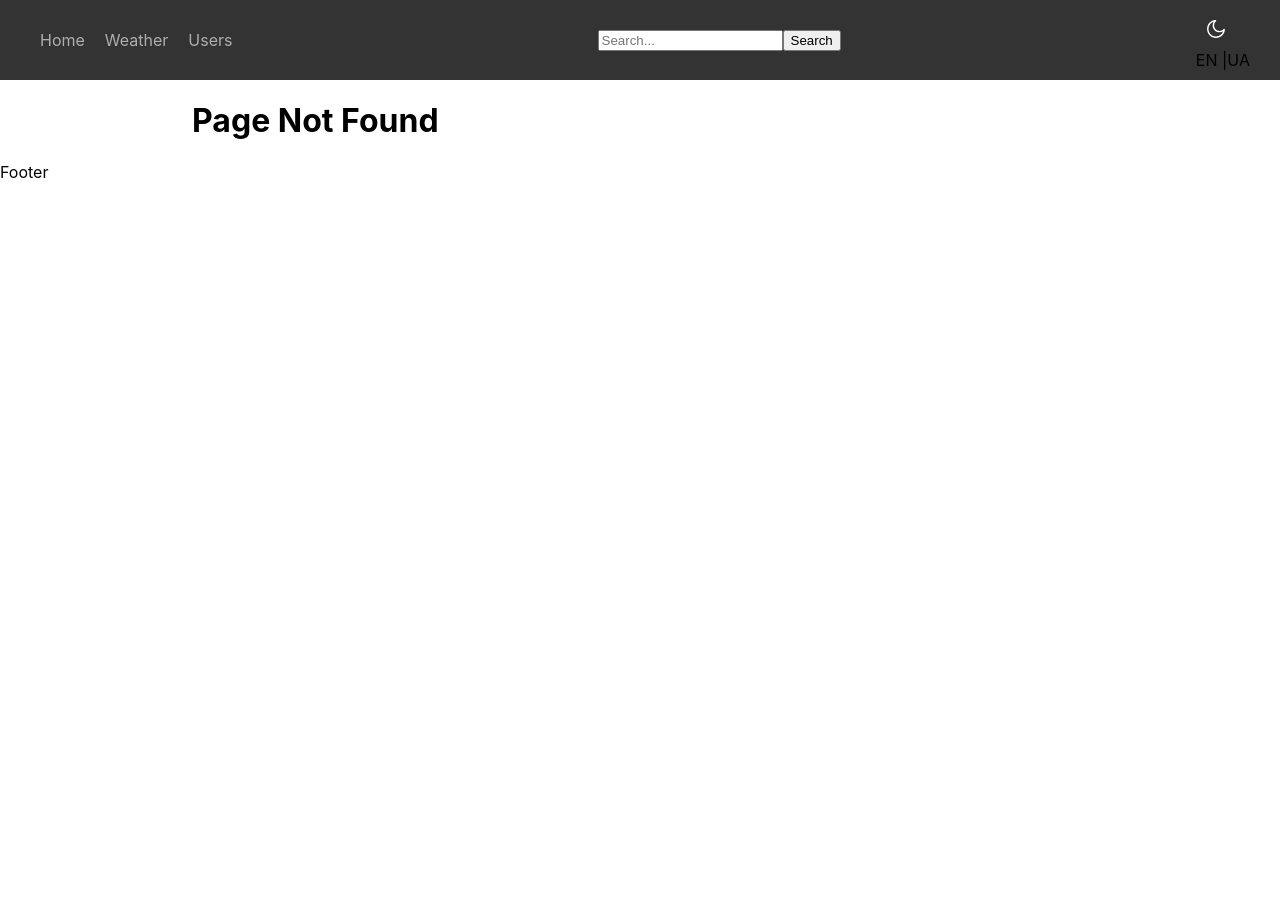
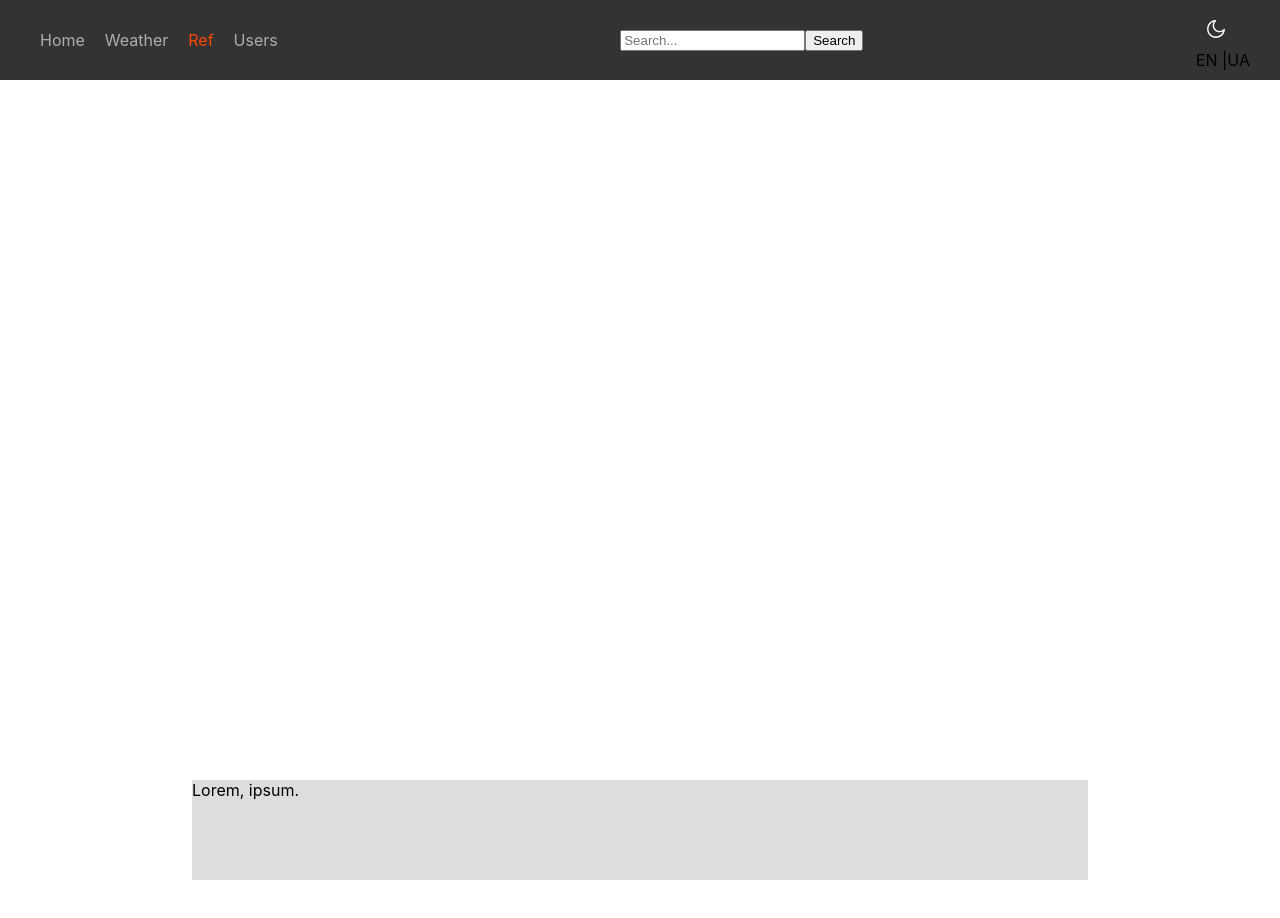
Before and after one commit to kudriashova-ag/react-app-p33, a React (Create React App) app: page /ref in a window 1280 px wide. Before the commit this address had no page. Shown: the top 918 px of the page. Before the commit the page ends 800 px from the top, so only its background shows below. Built offline with nearby package versions, Linux system fonts and the light colour scheme.

Commit message:
infiniteScroll

```diff
--- a/src/components/header/Header.jsx
+++ b/src/components/header/Header.jsx
@@ -14,6 +14,7 @@ const Header = () => {
         <nav className="main-menu">
           <NavLink to="/">Home</NavLink>
           <NavLink to="/weather">Weather</NavLink>
+          <NavLink to="/ref">Ref</NavLink>
           <NavLink to="/users">Users</NavLink>
         </nav>
 
--- /dev/null
+++ b/src/components/learn/Ref.jsx
@@ -0,0 +1,80 @@
+import React, { use, useEffect, useRef } from "react";
+
+// IntersectionObserver
+
+const Ref = () => {
+  const divRef = useRef();
+
+  useEffect(() => {
+    const observer = new IntersectionObserver(
+      ([entry]) => {
+        if (entry.isIntersecting) {
+          console.log("visible");
+        } else {
+          console.log("not visible");
+        }
+      },
+      {
+          threshold: 0,
+          rootMargin: "200px",
+      }
+    );
+
+    observer.observe(divRef.current);
+  }, []);
+
+  return (
+    <div style={{ paddingTop: "700px", paddingBottom: "700px" }}>
+      <div ref={divRef} style={{ height: "100px", background: "#ddd" }}>
+        Lorem, ipsum.
+      </div>
+    </div>
+  );
+};
+
+export default Ref;
+
+/* import React, { useEffect, useRef, useState } from "react";
+
+// не викликає повторний рендер при зміні
+// зберігається між рендерами
+// використовується для доступу до DOM
+
+const Ref = () => {
+  const inputRef = useRef();
+  const videoRef = useRef();
+  const intervalRef = useRef();
+
+  const [state, setstate] = useState(true);
+
+  useEffect(() => {
+    inputRef.current.focus();
+  }, []);
+
+
+  const handleChange = () => {
+    clearInterval(intervalRef.current);
+
+    intervalRef.current = setInterval(() => {
+      console.log(inputRef.current.value);
+    }, 2000);
+  };
+
+  return (
+    <div>
+      <h1 onClick={() => setstate(!state)}>Ref</h1>
+      <input type="text" ref={inputRef} onChange={handleChange} />
+      <div>
+        <video
+          src="https://www.w3schools.com/tags/movie.mp4"
+          ref={videoRef}
+          muted
+        ></video>
+        <button onClick={() => videoRef.current.play()}>Play</button>
+      </div>
+    </div>
+  );
+};
+
+export default Ref;
+ */
--- a/src/loaders/usersLoader.js
+++ b/src/loaders/usersLoader.js
@@ -15,7 +15,11 @@ export const getUser = async ({params}) => {
 export const searchUsers = async ({request}) => {
     const url = new URL(request.url);
     const text = url.searchParams.get('text');
+    const page = url.searchParams.get('page') || 1;
 
-    const response = await axios.get(`https://api.github.com/search/users?q=${text}+in:login&per_page=10`);
+    const response = await axios.get(
+        `https://api.github.com/search/users?q=${text}+in:login&per_page=50&page=${page}`
+    );
+
     return response.data;
 }
--- a/src/pages/SearchResults.jsx
+++ b/src/pages/SearchResults.jsx
@@ -1,16 +1,47 @@
-import React, { use } from 'react';
-import { Link, useLoaderData } from 'react-router';
+import React, { use, useEffect, useRef, useState } from "react";
+import { Link, useLoaderData, useLocation } from "react-router";
 
 const SearchResults = () => {
   const users = useLoaderData();
-    // переключення між сторінками + нескінчена прокрутка
+  const lastElementRef = useRef();
+  const [page, setPage] = useState(2);
+  const location = useLocation();
+
+  // отрумуємо пошуковий запит
+  const params = new URLSearchParams(location.search);
+  const text = params.get("text");
+
+  useEffect(() => {
+    const observer = new IntersectionObserver(
+      ([entry]) => {
+        if (entry.isIntersecting) {
+          console.log("visible");
+          setPage(page + 1);
+        } else {
+          console.log("not visible");
+        }
+      },
+      {
+        threshold: 0,
+        rootMargin: "100px",
+      }
+    );
+
+    observer.observe(lastElementRef.current);
+  }, []);
+
+  // при прокрутці до останнього юзера - новий запит
+  // axios.get(`https://api.github.com/search/users?q=${text}+in:login&per_page=10&page=2`);
 
   return (
     <div>
       <h1>Search Results</h1>
       <div className="users-list">
-          {users.items.map((user) => (
-            <div key={user.id}>
+        {users.items.map((user, index) => (
+          <div
+            key={user.id}
+            ref={index === users.items.length - 1 ? lastElementRef : null}
+          >
             <Link to={`/user/${user.login}`}>
               <img src={user.avatar_url} alt="" />
               <h4>{user.login}</h4>
@@ -20,6 +51,6 @@ const SearchResults = () => {
       </div>
     </div>
   );
-}
+};
 
 export default SearchResults;
--- a/src/router.js
+++ b/src/router.js
@@ -6,6 +6,7 @@ import Users from "./pages/Users";
 import { getUser, getUsers, searchUsers } from "./loaders/usersLoader";
 import User from "./pages/User";
 import SearchResults from "./pages/SearchResults";
+import Ref from "./components/learn/Ref";
 
 const router = createBrowserRouter([
     {
@@ -19,6 +20,10 @@ const router = createBrowserRouter([
             {
                 path: 'weather',
                 element: <WeatherToday />
+            },
+            {
+                path: 'ref',
+                element: <Ref />
             },
             {
                 path: 'users/:page?',
```
Also changed, not shown: 1 other file (tests, documents, lock files or other folders). Lines whose indentation alone changed are shown as unchanged.
